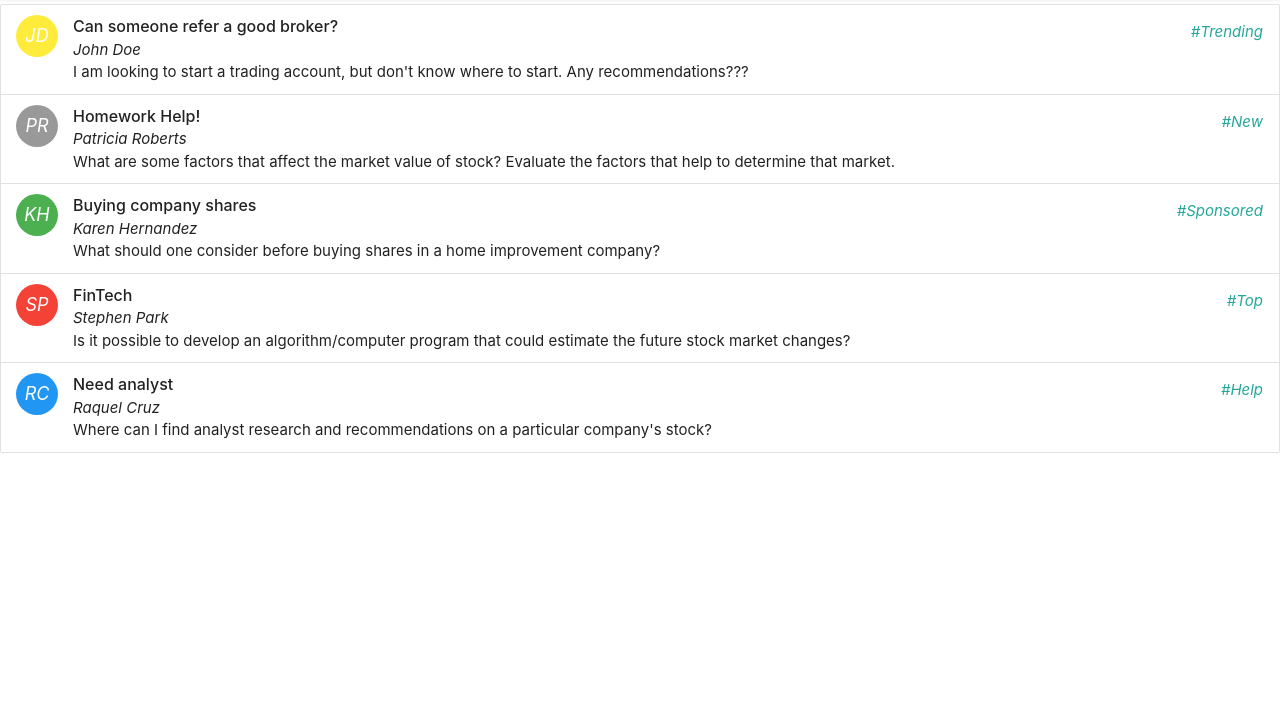
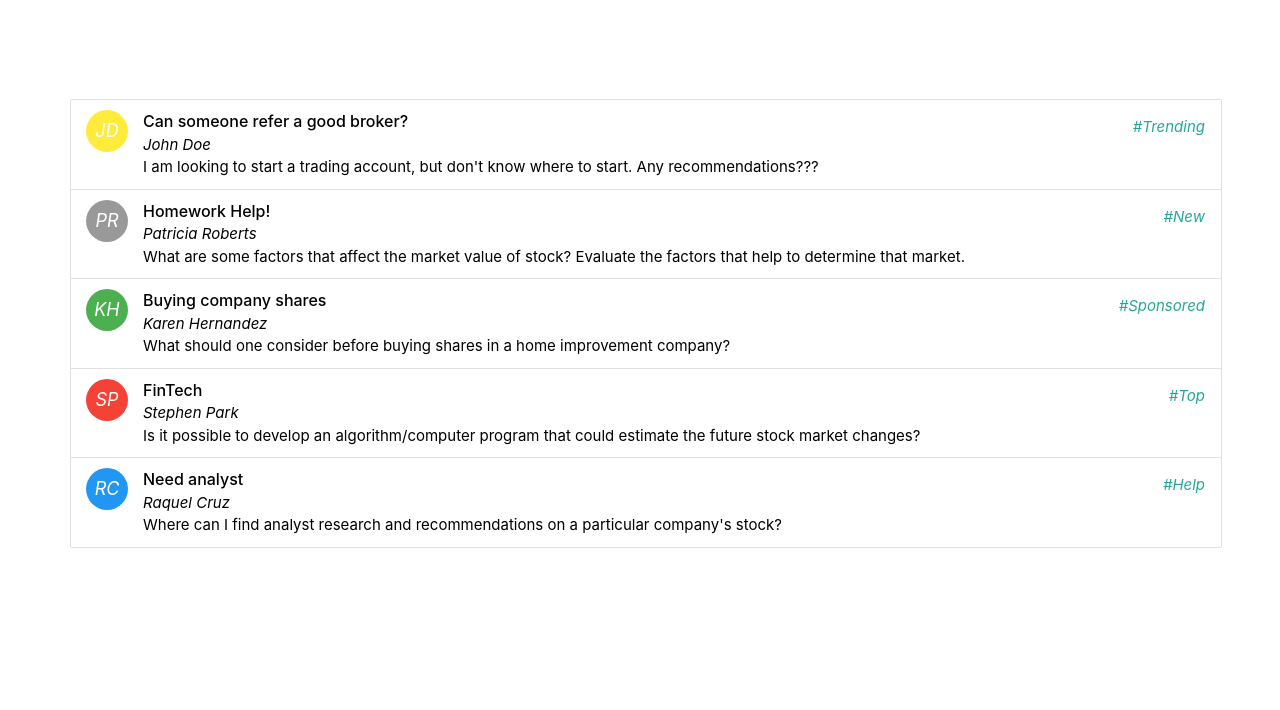
Before and after one commit to amielnicdao/stock.io, a plain HTML site: page public/forum.html in a window 1280 px wide. Shown: the part 90-800 px from the top of the page. Drawn offline with nearby package versions, Linux system fonts and the light colour scheme.

```diff
--- a/public/forum.html
+++ b/public/forum.html
@@ -6,7 +6,7 @@
   <meta name="viewport" content="width=device-width, initial-scale=1.0">
   <meta http-equiv="X-UA-Compatible" content="ie=edge">
   <link rel="stylesheet" href="https://cdnjs.cloudflare.com/ajax/libs/materialize/1.0.0/css/materialize.min.css">
-  <link rel="stylesheet" href="../assets/css/style.css>
+  <link rel="stylesheet" href="../assets/css/style.css">
   <title>Stock.io</title>
 </head>
 
```
Also changed, not shown: assets/images/BizNews.PNG (added), assets/images/CompanySummary.PNG (added), assets/images/MarketSummary.PNG (added), assets/images/buySell.PNG (added), assets/images/forum.PNG (added), 1 other file.
